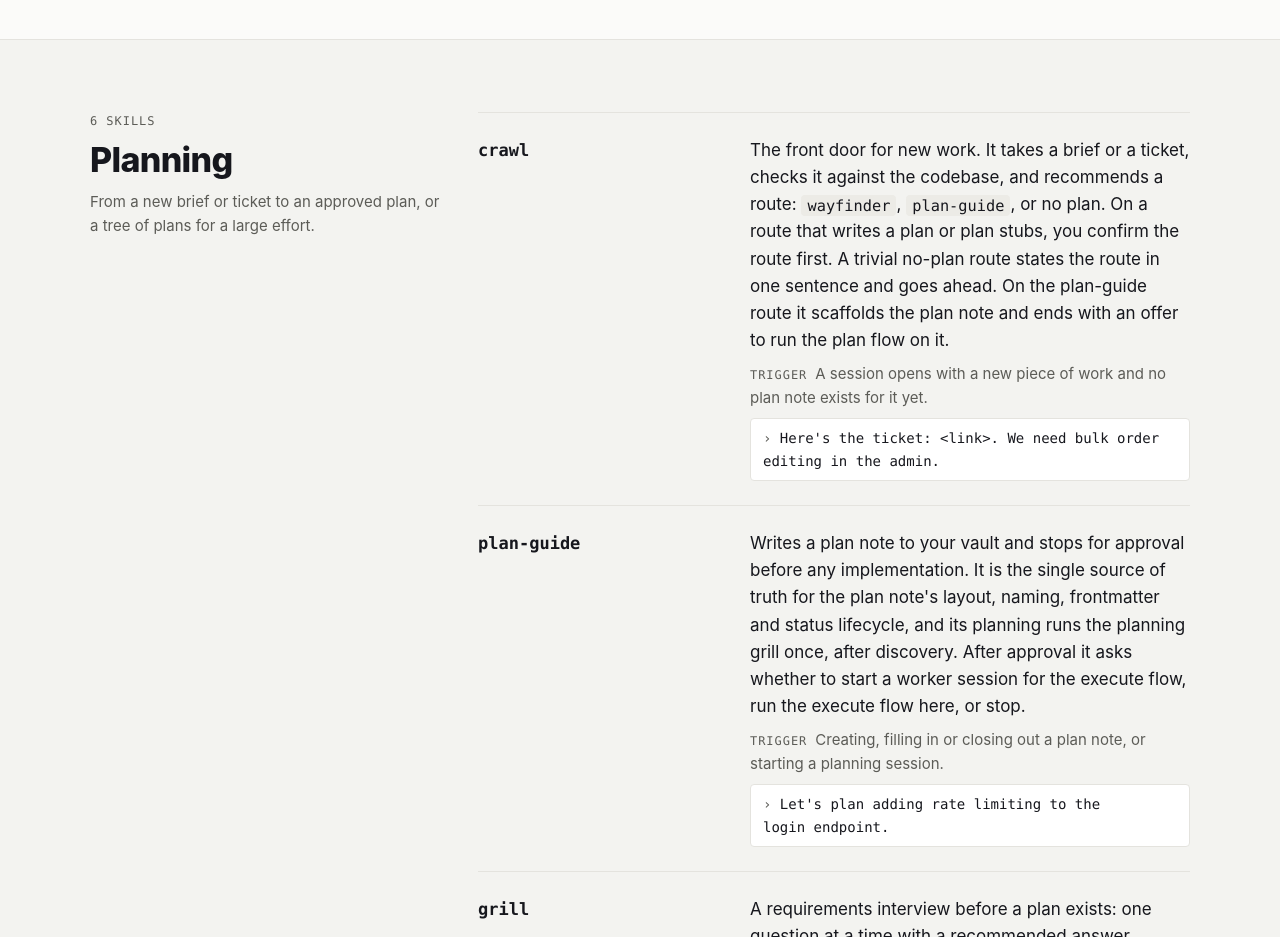
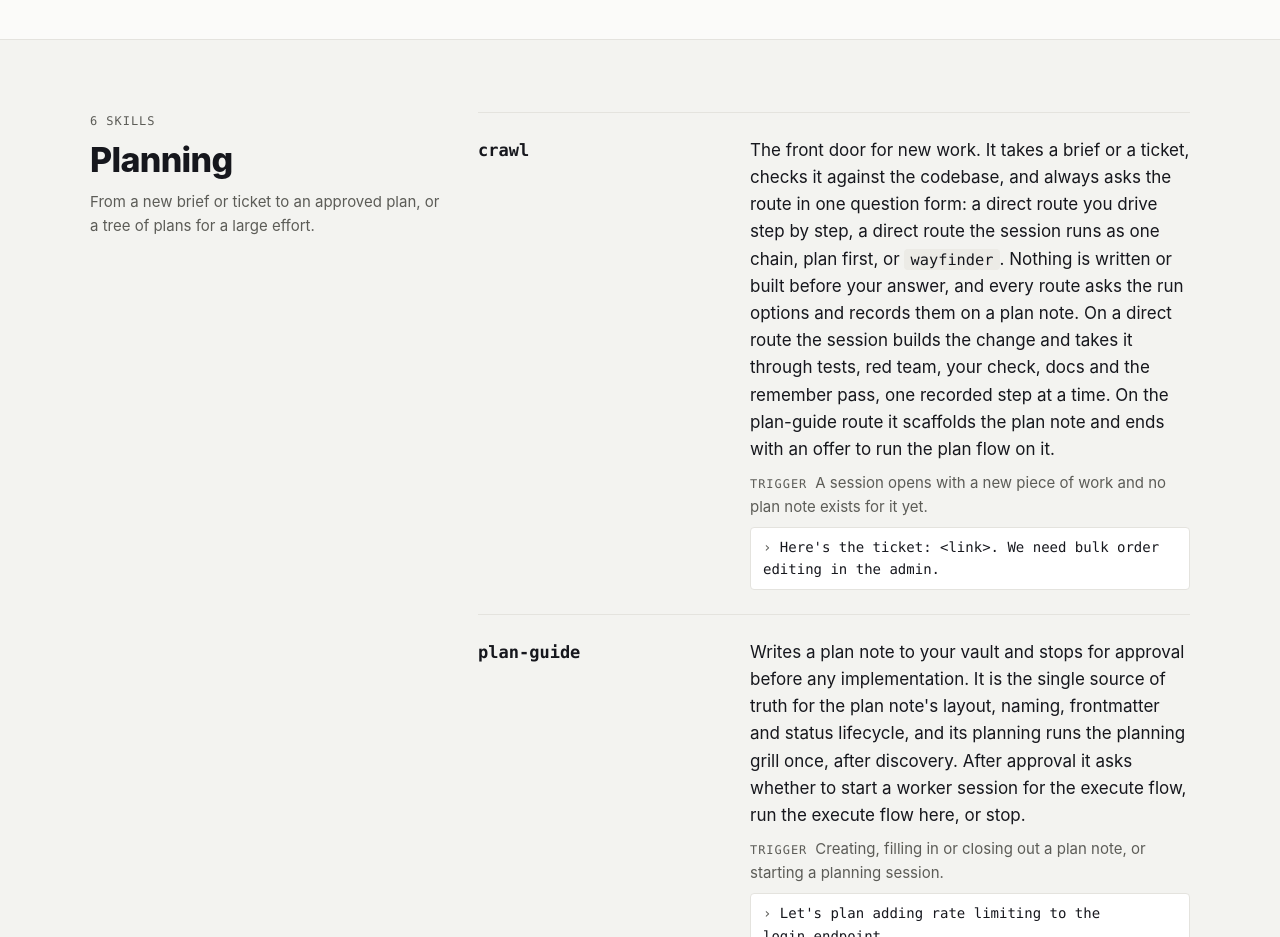
Before and after one commit to shaughnlgh/claude-toolkit, a plain HTML site: page site/skills.html in a window 1280 px wide. Shown: the part 1900-2837 px from the top of the page. Drawn offline with Linux system fonts and the light colour scheme.

Commit message:
feat(toolkit): have crawl always ask the route in one question form, recommended route first, and replace its unconfirmed no-plan route with two direct routes, a drive mode and a chain mode, that build without a plan first and take the change through one recorded chain of steps (build, tests, red team, check, docs, remember) on a plan note whose route key marks it direct, have red-team end after its cold read on such a note, let the ship flow accept a direct note whose closing record is written under the direct-route finished: summary, count eleven carve-outs, correct the docs, the site and VERIFY.md, and pin the new text in verify.sh with a plan-validator case for a direct note

```diff
--- a/site/skills.html
+++ b/site/skills.html
@@ -92,7 +92,7 @@
 <div id="crawl">
 <dt><code>crawl</code></dt>
 <dd>
-<p>The front door for new work. It takes a brief or a ticket, checks it against the codebase, and recommends a route: <code>wayfinder</code>, <code>plan-guide</code>, or no plan. On a route that writes a plan or plan stubs, you confirm the route first. A trivial no-plan route states the route in one sentence and goes ahead. On the plan-guide route it scaffolds the plan note and ends with an offer to run the plan flow on it.</p>
+<p>The front door for new work. It takes a brief or a ticket, checks it against the codebase, and always asks the route in one question form: a direct route you drive step by step, a direct route the session runs as one chain, plan first, or <code>wayfinder</code>. Nothing is written or built before your answer, and every route asks the run options and records them on a plan note. On a direct route the session builds the change and takes it through tests, red team, your check, docs and the remember pass, one recorded step at a time. On the plan-guide route it scaffolds the plan note and ends with an offer to run the plan flow on it.</p>
 <p class="ref__line"><span class="step-label">Trigger</span>A session opens with a new piece of work and no plan note exists for it yet.</p>
 <p class="ref__example">Here's the ticket: &lt;link&gt;. We need bulk order editing in the admin.</p>
 </dd>
```
Also changed, not shown: 15 other files.
